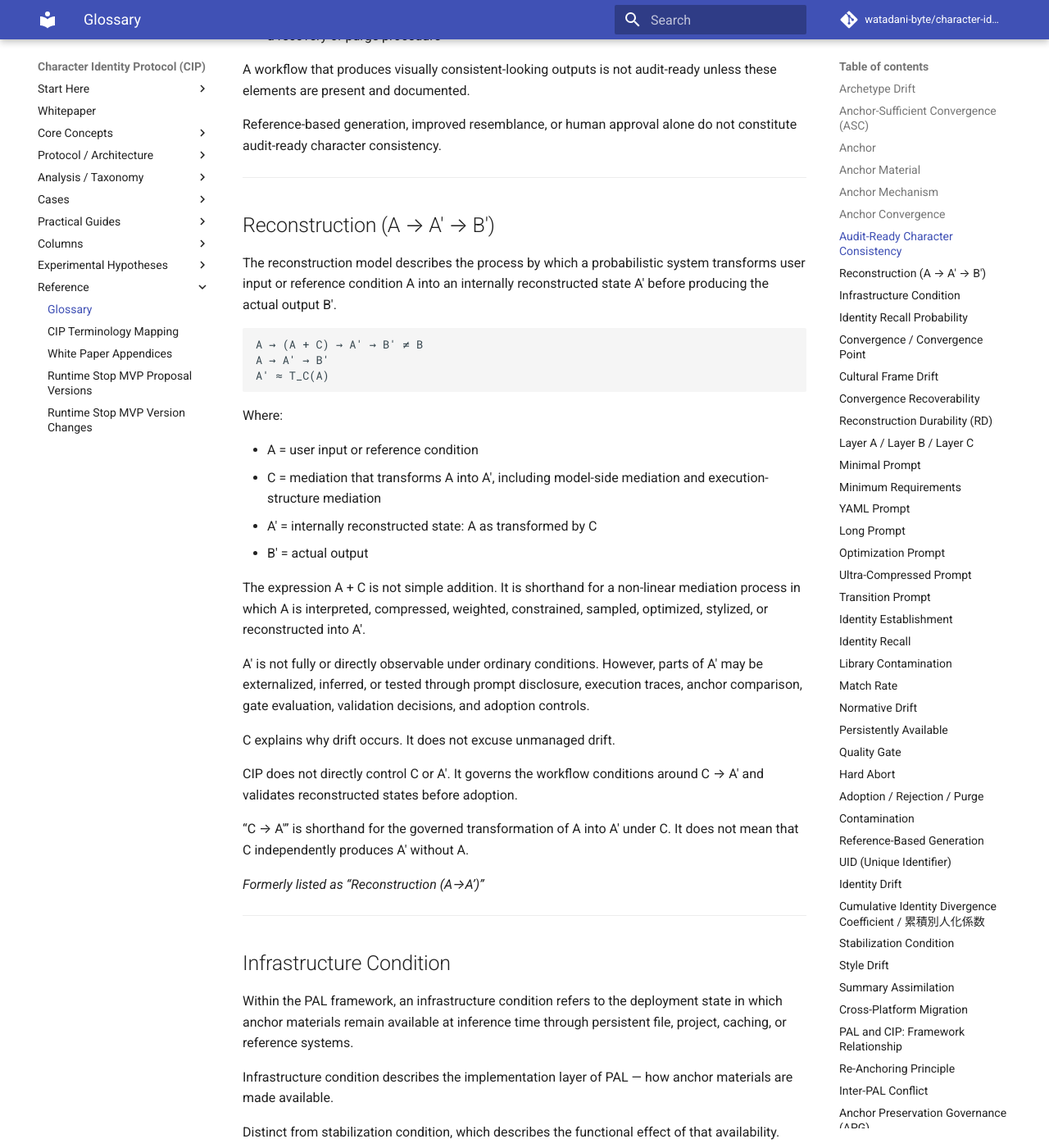
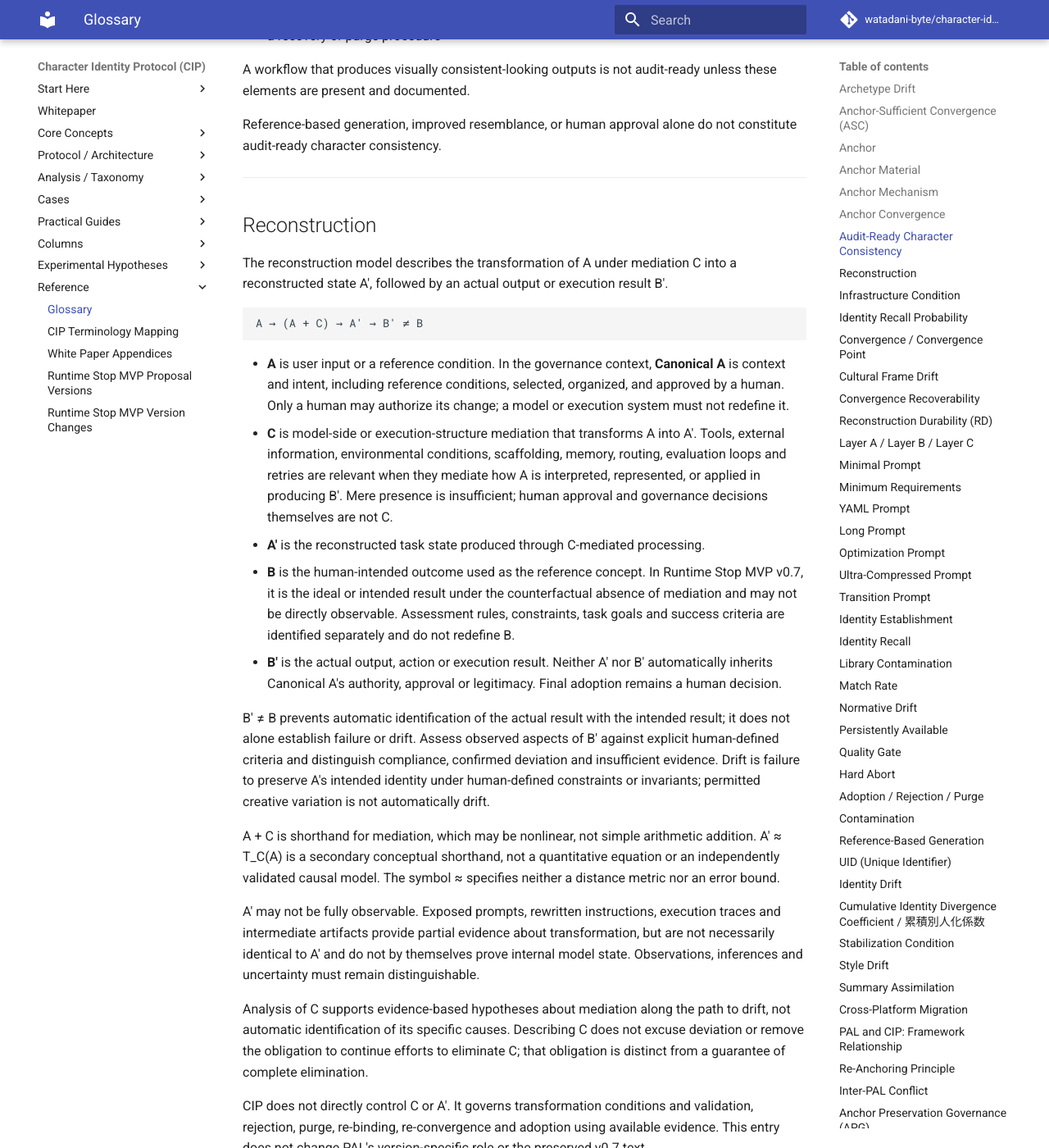
Before and after one commit to watadani-byte/character-identity-protocol, an MkDocs documentation site: the page built from docs/glossary.md, in a window 1280 px wide and 1400 px high, scrolled down 3428 px. Shown: the whole window at 82% size. Built offline with MkDocs 1.6.1 and Material for MkDocs 9.7.7, drawn with Linux system fonts in a browser that asks for light colours; comment, search, counter and statistics services are not loaded; some of the changed text lies outside the part shown.

Commit message:
docs: refine CIP/PAL core definitions
Clarify human-approved Canonical A and prevent automatic authority inheritance. Bound C by its mediating role, separate intended B from assessment criteria, and distinguish deviation evidence from automatic failure. Treat the transformation notation as secondary conceptual shorthand and retain uncertainty in causal diagnosis. Preserve v0.7, C Taxonomy, PAL terminology boundaries and all alpha test statuses.

````diff
--- a/docs/glossary.md
+++ b/docs/glossary.md
@@ -141,34 +141,33 @@ Reference-based generation, improved resemblance, or human approval alone do not
 
 -----
 
-## Reconstruction (A → A′ → B′)
+## Reconstruction
 
-The reconstruction model describes the process by which a probabilistic system transforms user input or reference condition A into an internally reconstructed state A′ before producing the actual output B′.
+The reconstruction model describes the transformation of A under mediation C into a reconstructed state A′, followed by an actual output or execution result B′.
 
 ```
 A → (A + C) → A′ → B′ ≠ B
-A → A′ → B′
-A′ ≈ T_C(A)
 ```
 
-Where:
+- **A** is user input or a reference condition. In the governance context, **Canonical A** is context and intent, including reference conditions, selected, organized, and approved by a human. Only a human may authorize its change; a model or execution system must not redefine it.
+- **C** is model-side or execution-structure mediation that transforms A into A′. Tools, external information, environmental conditions, scaffolding, memory, routing, evaluation loops and retries are relevant when they mediate how A is interpreted, represented, or applied in producing B′. Mere presence is insufficient; human approval and governance decisions themselves are not C.
+- **A′** is the reconstructed task state produced through C-mediated processing.
+- **B** is the human-intended outcome used as the reference concept. In Runtime Stop MVP v0.7, it is the ideal or intended result under the counterfactual absence of mediation and may not be directly observable. Assessment rules, constraints, task goals and success criteria are identified separately and do not redefine B.
+- **B′** is the actual output, action or execution result. Neither A′ nor B′ automatically inherits Canonical A's authority, approval or legitimacy. Final adoption remains a human decision.
 
-- A = user input or reference condition
-- C = mediation that transforms A into A′, including model-side mediation and execution-structure mediation
-- A′ = internally reconstructed state: A as transformed by C
-- B′ = actual output
+B′ ≠ B prevents automatic identification of the actual result with the intended result; it does not alone establish failure or drift. Assess observed aspects of B′ against explicit human-defined criteria and distinguish compliance, confirmed deviation and insufficient evidence. Drift is failure to preserve A's intended identity under human-defined constraints or invariants; permitted creative variation is not automatically drift.
 
-The expression A + C is not simple addition. It is shorthand for a non-linear mediation process in which A is interpreted, compressed, weighted, constrained, sampled, optimized, stylized, or reconstructed into A′.
+A + C is shorthand for mediation, which may be nonlinear, not simple arithmetic addition. A′ ≈ T_C(A) is a secondary conceptual shorthand, not a quantitative equation or an independently validated causal model. The symbol ≈ specifies neither a distance metric nor an error bound.
 
-A′ is not fully or directly observable under ordinary conditions. However, parts of A′ may be externalized, inferred, or tested through prompt disclosure, execution traces, anchor comparison, gate evaluation, validation decisions, and adoption controls.
+A′ may not be fully observable. Exposed prompts, rewritten instructions, execution traces and intermediate artifacts provide partial evidence about transformation, but are not necessarily identical to A′ and do not by themselves prove internal model state. Observations, inferences and uncertainty must remain distinguishable.
 
-C explains why drift occurs. It does not excuse unmanaged drift.
+Analysis of C supports evidence-based hypotheses about mediation along the path to drift, not automatic identification of its specific causes. Describing C does not excuse deviation or remove the obligation to continue efforts to eliminate C; that obligation is distinct from a guarantee of complete elimination.
 
-CIP does not directly control C or A′. It governs the workflow conditions around C → A′ and validates reconstructed states before adoption.
+CIP does not directly control C or A′. It governs transformation conditions and validation, rejection, purge, re-binding, re-convergence and adoption using available evidence. This entry does not change PAL's version-specific role or the preserved v0.7 text.
 
-“C → A′” is shorthand for the governed transformation of A into A′ under C. It does not mean that C independently produces A′ without A.
+*See: [The Reconstruction Model](model_a_c_b.md#the-reconstruction-model) — [Scope of C](model_a_c_b.md#scope-of-c) — [C Taxonomy](c_taxonomy.md)*
 
-*Formerly listed as “Reconstruction (A→A’)”*
+*Formerly listed under a shortened reconstruction-sequence heading.*
 
 -----
 
@@ -675,7 +674,7 @@ Caused by:
 - Insufficient anchoring frequency
 - Model-side or execution-structure mediation that transforms A before B′ is produced
 
-C — mediation that transforms A into A′, including model-side and execution-structure mediation — explains why drift occurs. It does not excuse unmanaged drift.
+C — mediation that transforms A into A′, including model-side and execution-structure mediation — provides a basis for investigating likely mediation along the path to drift. Its specific causal role requires evidence; uncertainty must remain explicit. Describing C does not excuse unmanaged drift.
 
 -----
 
````
Also changed, not shown: docs/model_a_c_b.md (+17 -13 lines).
